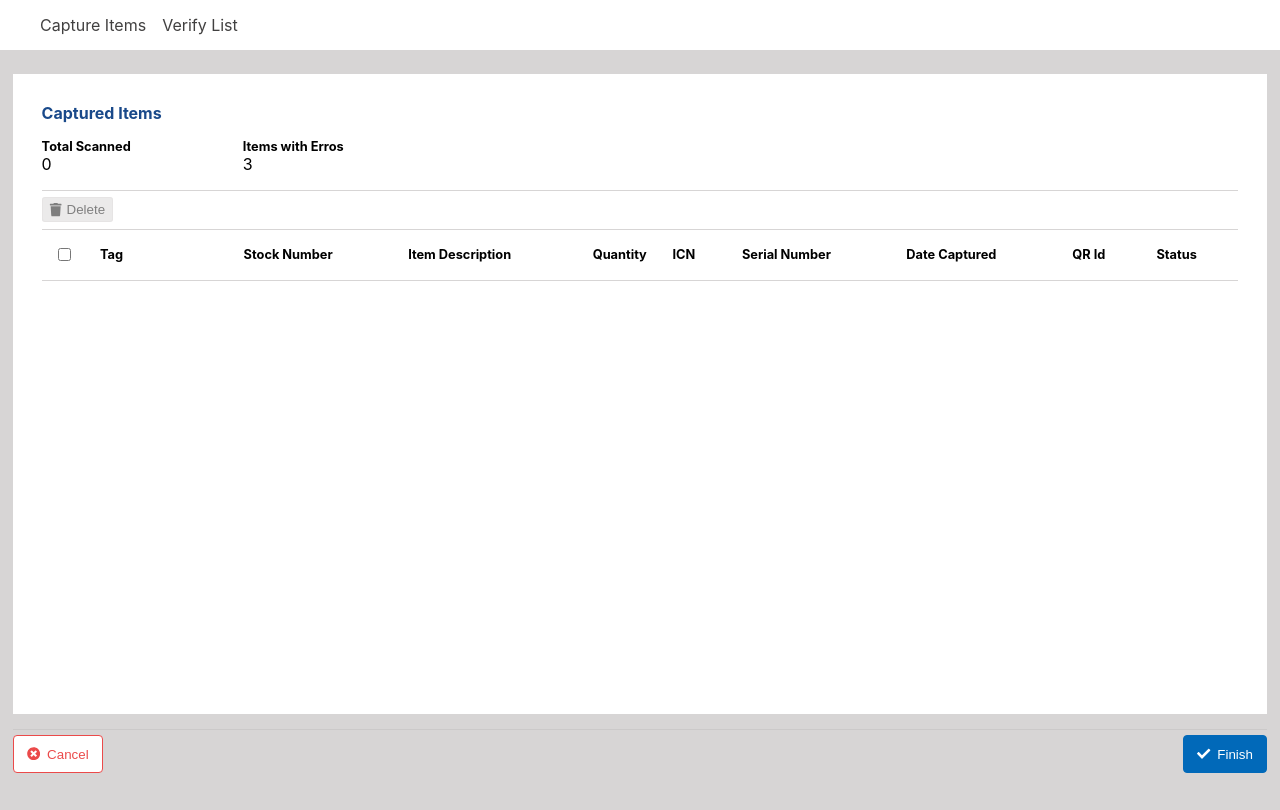
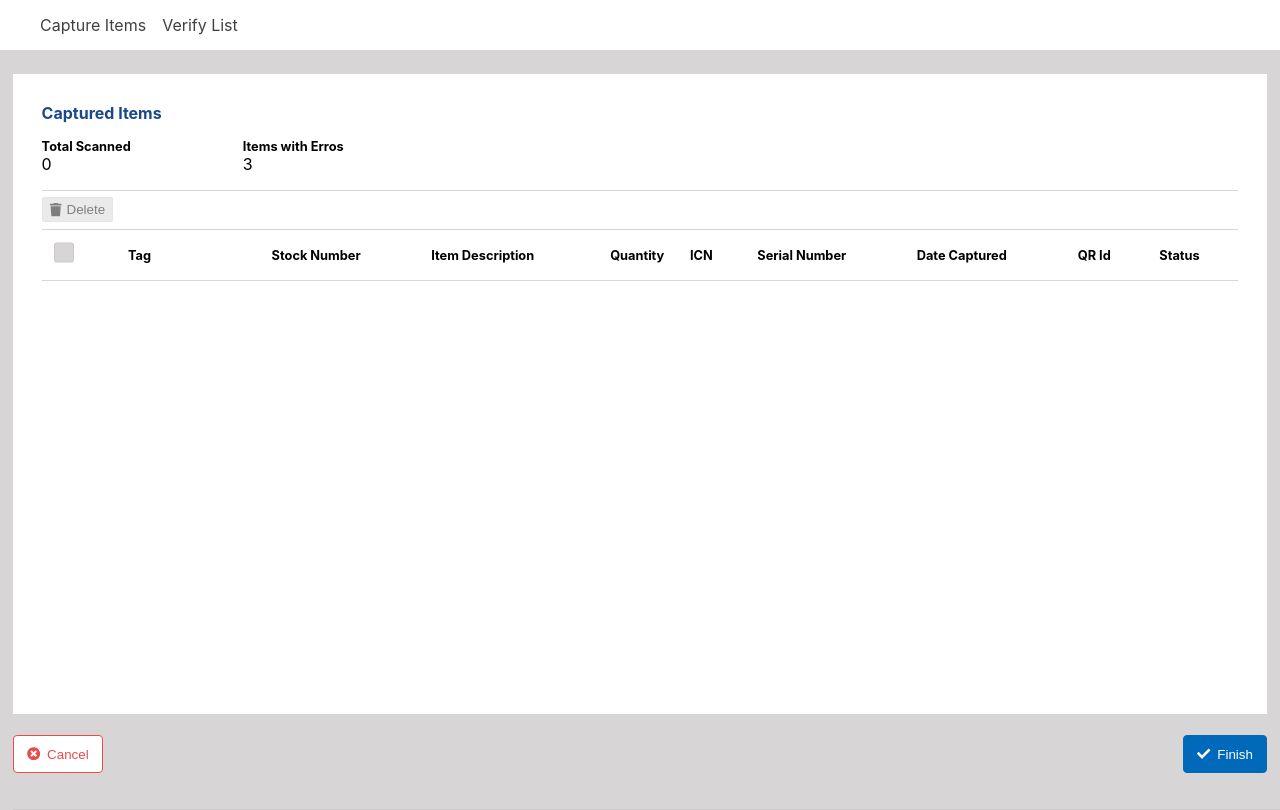
Before and after one commit to Blissfulair/leidos, a React (Create React App) app: page / in a window 1280 px wide. Built offline with nearby package versions, Linux system fonts and the light colour scheme.

Commit message:
updated change quantiy

```diff
--- a/src/component/Bottom.tsx
+++ b/src/component/Bottom.tsx
@@ -8,7 +8,12 @@ const Bottom = ({onFinish,onCancel}:Props)=>{
     return (
         <div className="bottom">
             <div className="inner">
-                <button style={{ backgroundColor:'#fff',color:'#eb4a4a' }} onClick={onCancel}><FaTimesCircle color='#eb4a4a'/>  Cancel</button>
+                <button tabIndex={-1} style={{ backgroundColor:'#fff',color:'#eb4a4a' }}
+                onClick={(e)=>{
+                    onCancel&&
+                    onCancel()
+
+                }}><FaTimesCircle color='#eb4a4a'/>  Cancel</button>
                 <button style={{ backgroundColor:'#0169b9',color:'#fff',borderColor:'#0169b9' }} onClick={()=>onFinish()}><FaCheck color='#fff'/>Finish</button>
             </div>
         </div>
--- a/src/component/Table.tsx
+++ b/src/component/Table.tsx
@@ -1,6 +1,7 @@
-import React,{ useContext, useEffect, useState,useRef } from 'react'
+import React,{ useContext, useEffect, useState,forwardRef } from 'react'
 import AppContext from '../state/context'
 import './css/table.scss'
+import Popup from './Popup'
 export interface Data{
     tag:string
     stock_num:string
@@ -17,7 +18,7 @@ type Props={
     data:Data[],
     select?:boolean,
     selected?:string[],
-    refs?:React.RefObject<HTMLInputElement>,
+
     onSelect:(e:string,isChecked:boolean)=>void
 }
 
@@ -26,35 +27,21 @@ type InputProps={
     defaultValue:string
 }
 const Input = ({onChange,defaultValue}:InputProps)=>{
-    const ref = useRef<HTMLInputElement>(null)
 
-    useEffect(()=>{
-        const input = ref.current
-        if(!input) return
-
-        let timeoutId:NodeJS.Timeout
-        const handleInput=()=>{
-            clearTimeout(timeoutId)
-            timeoutId = setTimeout(()=>input.blur(),1000)
-        }
-        input.addEventListener('input',handleInput)
-        return ()=>{
-            input.removeEventListener('input',handleInput)
-            clearTimeout(timeoutId)
-        }
-    }, [ref])
 
     return(
         <>
 
-            <input ref={ref} className='qty' type={'text'} value={defaultValue} onChange={e=>onChange(e.target.value)} />
+            <input autoFocus  className='qty' type={'number'} value={defaultValue} onChange={e=>onChange(e.target.value)} />
         </>
     )
 }
 
-const Table=({columns,data,select,onSelect,refs}:Props)=>{
+const Table=({columns,data,select,onSelect}:Props,ref?:React.Ref<HTMLInputElement>)=>{
     const {dispatch,state} = useContext(AppContext)
     const [isChecked,setIsChecked] = useState<boolean>(false)
+    const [editModal,setEditModal] = useState<boolean>(false)
+    const [itemm,setItemm] = useState({} as Data)
     const selectAll = (isChecked:boolean)=>{
 
         if(isChecked){
@@ -68,14 +55,58 @@ const Table=({columns,data,select,onSelect,refs}:Props)=>{
     }
 
     const setQty=(val:string,tag:string)=>{
-        const qty = val.length<1?0:Number(val)
+        const qty = val.length<1?0:parseInt(val)
         dispatch({ type:'qty',payload:{tag,qty} as Data })
+    }
+
+    const closeEditModal = ()=>{
+        setEditModal(false)
+        setItemm({} as Data)
+    }
+
+    const openEditModal = ()=>{
+        setEditModal(true)
     }
     useEffect(()=>{
         if(state.selected.length<1)
         setIsChecked(false)
     },[state.selected])
     return(
+        <>
+        <Popup
+        onClose={closeEditModal}
+        visible={editModal}
+        onOpen={openEditModal}
+        innerStyle={{
+            minHeight:20,
+            width:'80%'
+        }}
+        >
+             <table className="d_table">
+            <tbody>
+                {
+
+                            <tr>
+
+                                <td>{itemm.tag}</td>
+                                <td>{itemm.stock_num}</td>
+                                <td>{itemm.item_desc}</td>
+                                <td>
+                                    <Input defaultValue={itemm?(itemm.qty?itemm.qty.toString():'0'):'0'} onChange={(qty)=>setQty(qty,itemm.tag)}/>
+
+                                </td>
+
+                                <td>{itemm.icn}</td>
+                                <td>{itemm.serial_num}</td>
+                                <td>{itemm.date_captured}</td>
+                                <td>{itemm.qr_id}</td>
+                                <td>{itemm.status}</td>
+                            </tr>
+
+                }
+            </tbody>
+        </table>
+        </Popup>
         <table className="d_tables">
             {
                 columns&&
@@ -84,7 +115,9 @@ const Table=({columns,data,select,onSelect,refs}:Props)=>{
                         {
                         select&&
                         <th>
-                            <input  checked={isChecked} onChange={(e)=>selectAll(e.target.checked)} type='checkbox'/>
+                            <label className='form-control'>
+                                <input   checked={isChecked} onChange={(e)=>selectAll(e.target.checked)} type='checkbox'/>
+                            </label>
                         </th>
                         }
                         {
@@ -104,7 +137,9 @@ const Table=({columns,data,select,onSelect,refs}:Props)=>{
                                 {
                                 select&&
                                 <td>
-                                    <input checked={checked} onChange={(e)=>onSelect(item.tag,e.target.checked)} id={item.stock_num} type='checkbox'/>
+                                    <label className='form-control'>
+                                        <input checked={checked} onChange={(e)=>onSelect(item.tag,e.target.checked)} id={item.stock_num} type='checkbox'/>
+                                    </label>
                                 </td>
                                 }
                                 <td>{item.tag}</td>
@@ -112,7 +147,11 @@ const Table=({columns,data,select,onSelect,refs}:Props)=>{
                                 <td>{item.item_desc}</td>
                                 {/* <td><input className='qty' ref={refs} onChange={(e)=>setQty(e.target.value,item.tag)} maxLength={4} type={'text'}  value={item.qty} /></td> */}
                                 <td>
-                                    <Input defaultValue={item.qty.toString()} onChange={(qty)=>setQty(qty,item.tag)}/>
+                                    {/* <Input refs={ref} defaultValue={item.qty.toString()} onChange={(qty)=>setQty(qty,item.tag)}/> */}
+                                    <button onClick={()=>{
+                                        openEditModal()
+                                        setItemm(item)
+                                    }}>{itemm?(itemm.tag=== item.tag?itemm.qty:item.qty.toString()):item.qty.toString()}</button>
                                 </td>
 
                                 <td>{item.icn}</td>
@@ -126,6 +165,7 @@ const Table=({columns,data,select,onSelect,refs}:Props)=>{
                 }
             </tbody>
         </table>
+        </>
     )
 }
-export default Table
+export default forwardRef(Table)
--- a/src/component/css/popup.scss
+++ b/src/component/css/popup.scss
@@ -7,6 +7,10 @@
     justify-content: center;
     align-items: center;
     display: flex;
+    top: 0;
+    left: 0;
+    right: 0;
+    bottom: 0;
     .inner{
         min-height: 400px;
         background-color: #fff;
--- a/src/component/css/table.scss
+++ b/src/component/css/table.scss
@@ -1,4 +1,4 @@
-.d_tables{
+.d_tables, .d_table{
     width: 100%;
     border-collapse: collapse;
     margin: 0 0 2em 0;
@@ -50,4 +50,74 @@
         background-color: transparent;
         width: 50%;
     }
+    input::-webkit-outer-spin-button,
+    input::-webkit-inner-spin-button {
+    -webkit-appearance: none;
+    margin: 0;
+    }
+
+    /* Firefox */
+    input[type=number] {
+    -moz-appearance: textfield;
+    }
+    input[type="checkbox"] {
+        /* Add if not using autoprefixer */
+        -webkit-appearance: none;
+        appearance: none;
+        /* For iOS < 15 to remove gradient background */
+        background-color: #fff;
+        /* Not removed via appearance */
+        margin: 0;
+      }
+      .form-control {
+        font-family: system-ui, sans-serif;
+        font-size: 2rem;
+        font-weight: bold;
+        line-height: 1.1;
+        display: grid;
+        grid-template-columns: 1em auto;
+        gap: 0.5em;
+      }
+      input[type="checkbox"] {
+        appearance: none;
+        background-color: #c7c4c4b5;
+        margin: 0;
+        font: inherit;
+        color: currentColor;
+        width: 0.6em;
+        height: 0.6em;
+        border: 0.04em solid #c7c4c4b5;
+        border-radius: 0.1em;
+        transform: translateY(-0.075em);
+        display: grid;
+        place-content: center;
+      }
+      input[type="checkbox"]::before {
+        content: "";
+        width: 0.5em;
+        height: 0.5em;
+        transform: scale(0);
+        transition: 120ms transform ease-in-out;
+        box-shadow: inset 1em 1em #19498a;
+        background-color: CanvasText;
+        clip-path: polygon(14% 44%, 0 65%, 50% 100%, 100% 16%, 80% 0%, 43% 62%);
+      }
+
+      input[type="checkbox"]:checked::before {
+        transform: scale(0.5);
+      }
+      button{
+        background-color: transparent;
+        border: none;
+      }
+
+    //   .form-control + .form-control {
+    //     margin-top: 1em;
+    //   }
 }
+.d_table{
+    margin: 0;
+    td{
+        border-bottom: none;
+    }
+  }
--- a/src/css/home.scss
+++ b/src/css/home.scss
@@ -4,10 +4,10 @@
     background-color: #fff;
     margin-top: 1.5em;
     height: 80vh;
-    position: relative;
+    // position: relative;
     .inner{
         padding: 0.8em 1.8em;
-        position: relative;
+        // position: relative;
         .top{
             h3{
                 font-size: 1em;
--- a/src/pages/Home.tsx
+++ b/src/pages/Home.tsx
@@ -1,4 +1,4 @@
-import React, {useContext, useEffect, useState, useRef} from 'react';
+import React, {useContext, useState, useRef} from 'react';
 import BarcodeReader from '../component/BarcodeReader';
 import Bottom from '../component/Bottom';
 import DeleteButton from '../component/DeleteButton';
@@ -9,6 +9,7 @@ import '../css/home.scss'
 import { data as database } from '../data';
 import { FaTrash } from "react-icons/fa";
 import AppContext from '../state/context';
+import QRCode from 'react-qr-code';
 
 
 const Home = ()=>{
@@ -56,7 +57,6 @@ const Home = ()=>{
         }
         else{
             const edit =state.items.filter(e=>e.tag === `N${code}`);
-            console.log(edit,code, 'second')
             if(edit.length>0){
                 edit[0].qty +=1
                 dispatch({type:'updateQty',payload:edit[0]})
@@ -88,6 +88,7 @@ const closePopup=()=>{
     setPopup(false)
 }
 
+
 const onFinish =()=>{
     setPopup(false)
     if(state.items.length<1)return
@@ -96,7 +97,7 @@ const onFinish =()=>{
 }
 
 const onCancel = ()=>{
-    dispatch({ type:'clear',payload:{} as Data })
+   return dispatch({ type:'clear',payload:{} as Data })
 }
 //barcode scanner
 BarcodeReader({
@@ -105,15 +106,13 @@ BarcodeReader({
     },
     ref:ref
 })
-// useEffect(()=>{
-//     setTimeout(()=>{
-//             ref.current?.blur()
-//         },500)
-// },[state.items])
+
 
     return (
         <>
-            <Popup onOpen={onFinish} onClose={closePopup} visible={popup} data={state.items} />
+            <Popup onOpen={onFinish} onClose={closePopup} visible={popup}>
+                <QRCode value={JSON.stringify(state.items)} />
+            </Popup>
             <Header/>
             <div className="container">
                 <div className='inner'>
@@ -137,7 +136,7 @@ BarcodeReader({
                     <div className='second'>
                         <DeleteButton onClick={()=>onDelete()} disabled={state.selected.length<1}> <FaTrash/> Delete</DeleteButton>
                     </div>
-                    <Table refs={ref} onSelect={onSelect} columns={tableColumns} data={state.items} select/>
+                    <Table ref={ref} onSelect={onSelect} columns={tableColumns} data={state.items} select/>
 
                 </div>
 
```
Also changed, not shown: src/component/BarcodeReader.tsx (+51 -11 lines), src/component/Popup.tsx (+5 -5 lines).
